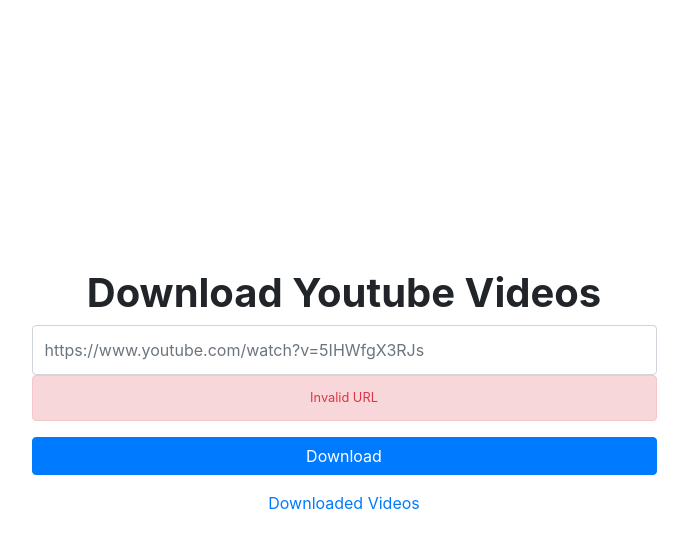
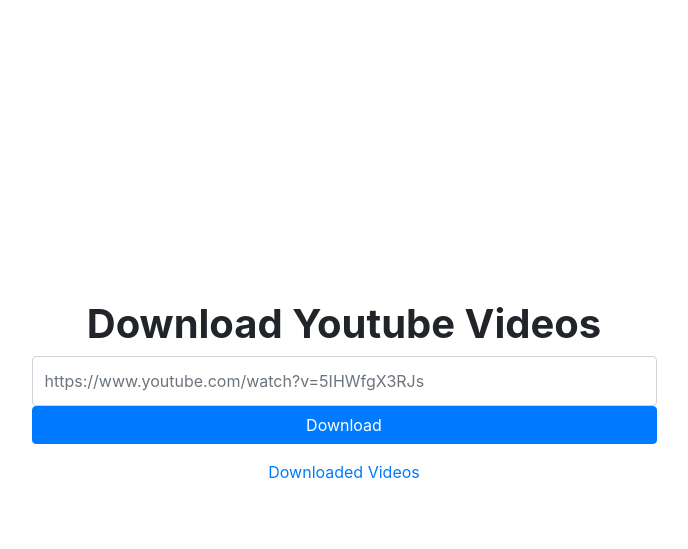
Before and after one commit to LiamPerson/Pier-Legacy, a PHP site: page / in a window 1280 px wide. Shown: the top 549 px of the page, without its empty margins (296-984 px from the left). Run offline with PHP 8.4, Linux system fonts and the light colour scheme.

Commit message:
display: none;

```diff
--- a/index.php
+++ b/index.php
@@ -17,7 +17,7 @@
                 <form action="" onsubmit="downloadVideo();">
                     <label for="downloadURL" class="h1 font-weight-bold">Download Youtube Videos</label>
                     <input type="text" id="downloadURL" class="form-control" value="" name="url" style="height: 50px" placeholder="https://www.youtube.com/watch?v=5IHWfgX3RJs">
-                    <div class="alert alert-danger" id="errorText"><small class="text-danger">Invalid URL</small></div>
+                    <div class="alert alert-danger" style="display: none;" id="errorText"><small class="text-danger">Invalid URL</small></div>
                     <button type="submit" class="btn btn-primary btn-block">Download</button>
                 </form>
             </div>
```
